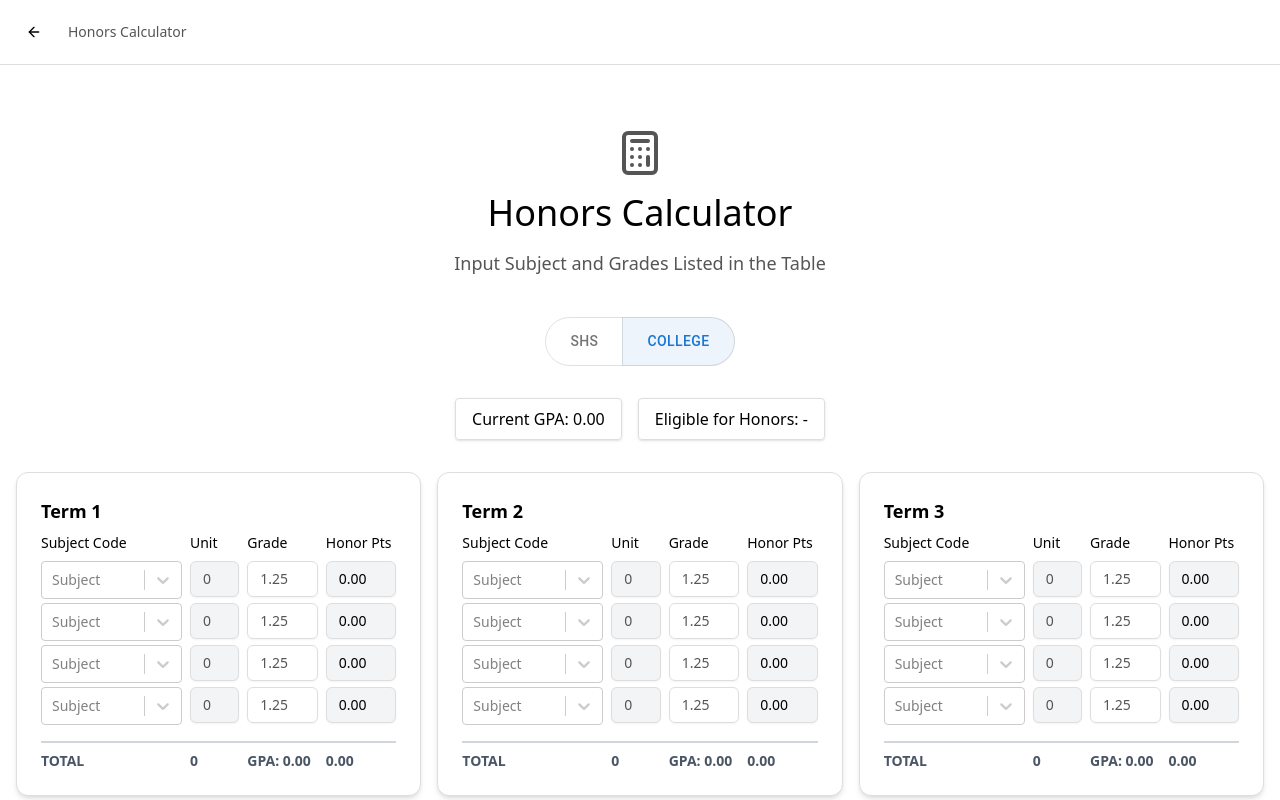
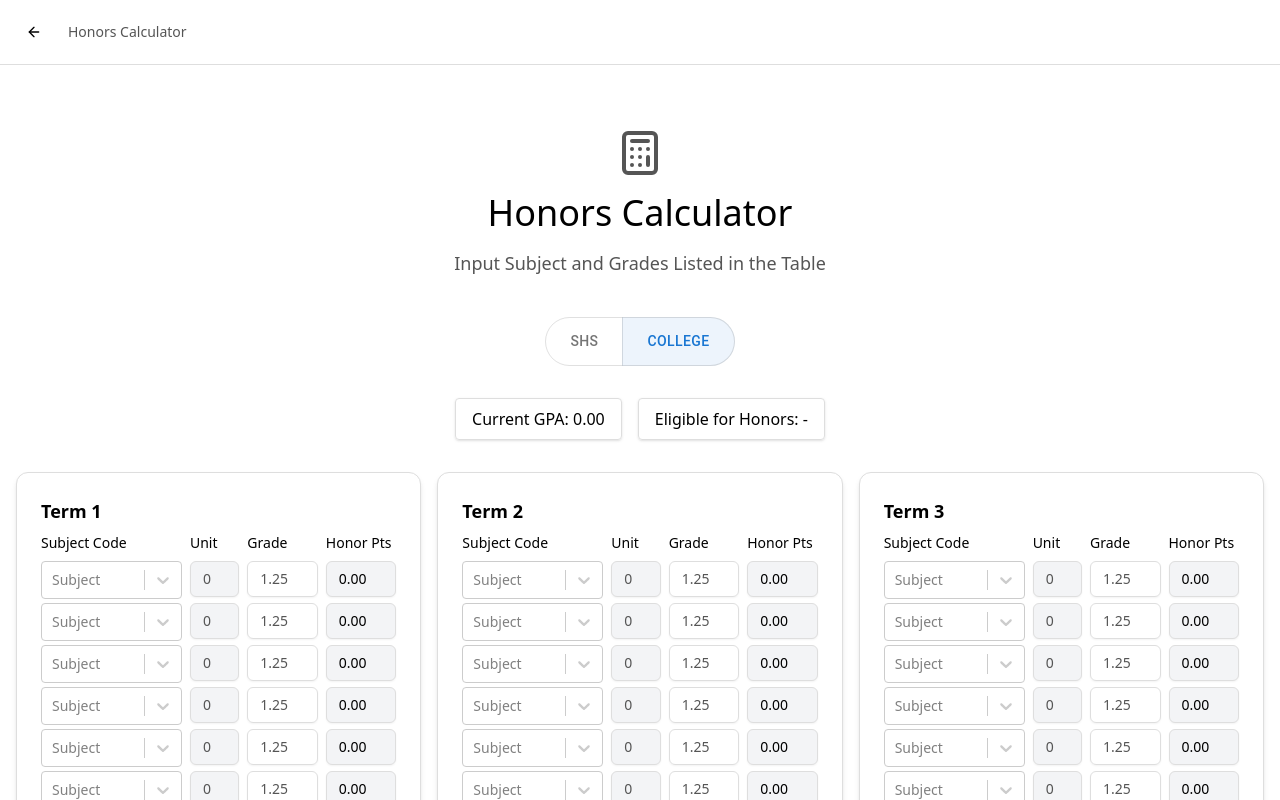
Before and after one commit to jpcsapc/APC-Honors-Checker, a Next.js app: page /honors in a window 1280 px wide. Shown: the top 800 px of the page. Built offline with nearby package versions, Linux system fonts and the light colour scheme.

Commit message:
made it 8 rows

```diff
--- a/src/components/TermTable.tsx
+++ b/src/components/TermTable.tsx
@@ -30,7 +30,7 @@ interface TermTableProps {
 
 export function TermTable({ term, level, onStatsChange }: TermTableProps) {
   const [rows, setRows] = useState<RowData[]>(() =>
-    Array(4).fill(null).map(() => ({
+    Array(8).fill(null).map(() => ({
       subjectCode: '',
       unit: 0,
       grade: '',
@@ -91,7 +91,7 @@ export function TermTable({ term, level, onStatsChange }: TermTableProps) {
 
   // Reset rows when level changes
   useEffect(() => {
-    setRows(Array(4).fill(null).map(() => ({
+    setRows(Array(8).fill(null).map(() => ({
       subjectCode: '',
       unit: 0,
       grade: '',
```
